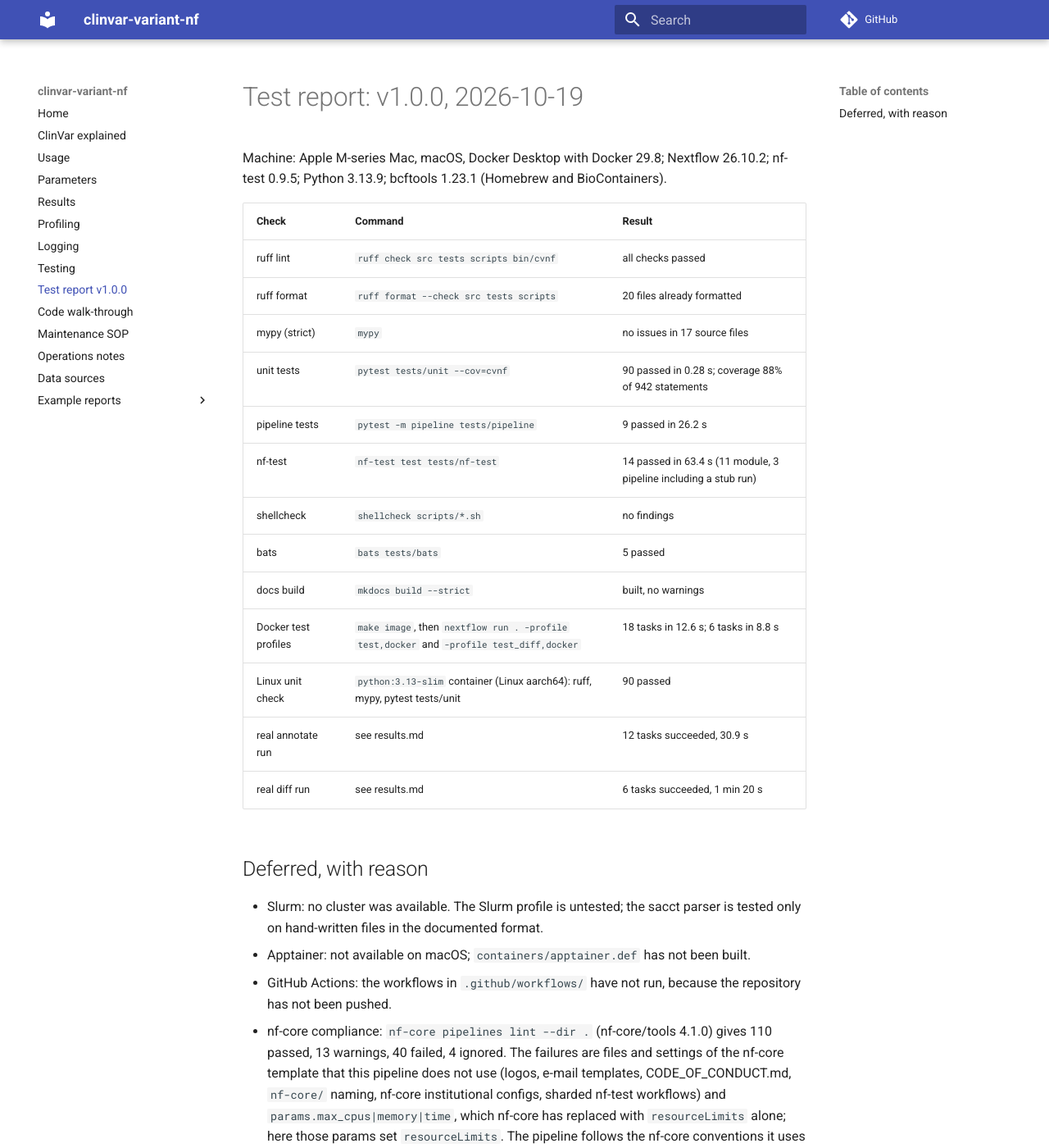
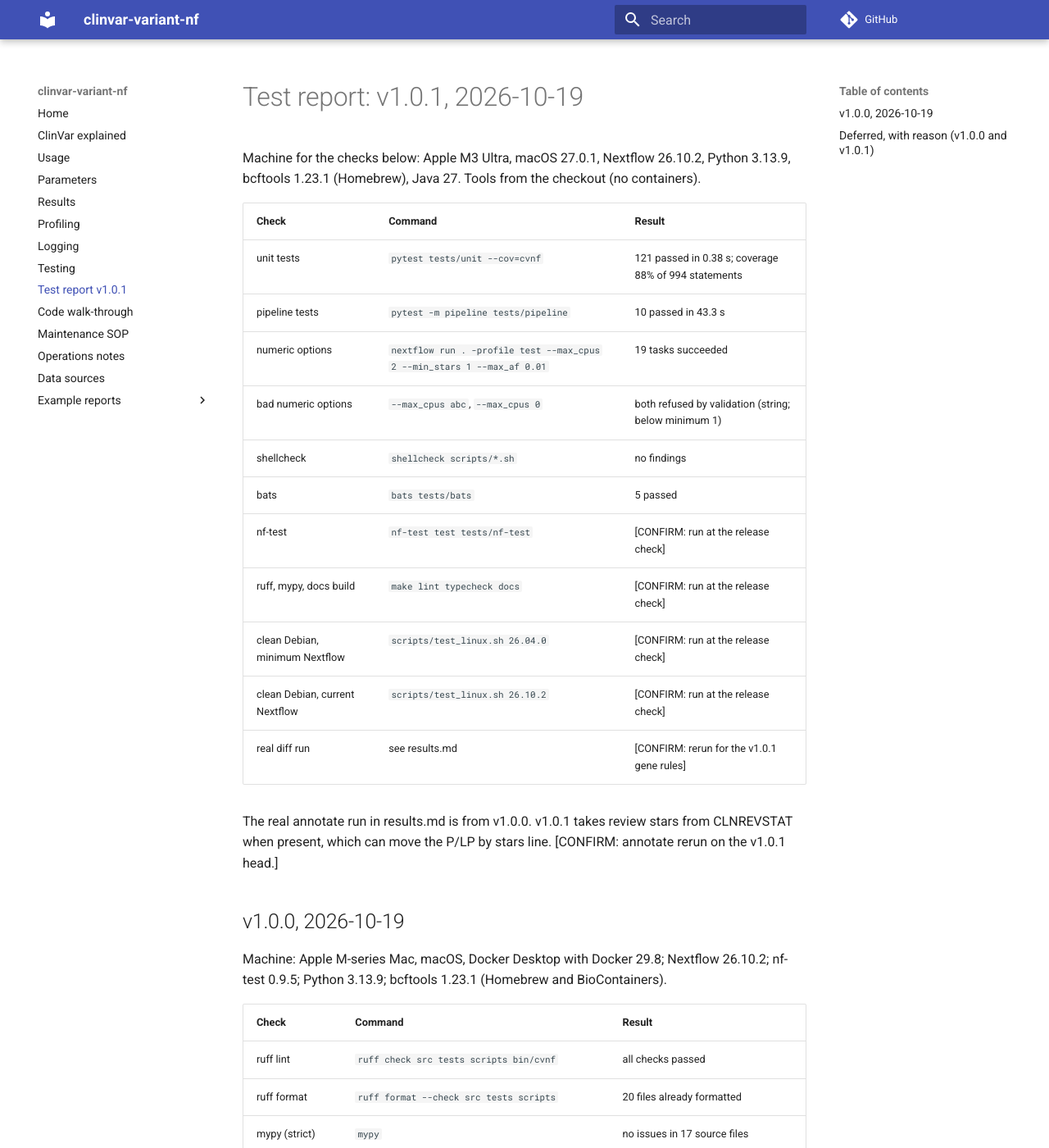
Before and after one commit to Daneshpajouh/clinvar-delta, an MkDocs documentation site: the page built from docs/test_report.md, in a window 1280 px wide and 1400 px high. Shown: the whole window at 82% size. Built offline with MkDocs 1.6.1 and Material for MkDocs 9.7.7, drawn with Linux system fonts in a browser that asks for light colours; comment, search, counter and statistics services are not loaded; some of the changed text lies outside the part shown.

Commit message:
Release files for 1.0.1: changelog, citation, image tag, test report

```diff
--- a/docs/test_report.md
+++ b/docs/test_report.md
@@ -1,4 +1,27 @@
-# Test report: v1.0.0, 2026-10-19
+# Test report: v1.0.1, 2026-10-19
+
+Machine for the checks below: Apple M3 Ultra, macOS 27.0.1, Nextflow 26.10.2, Python
+3.13.9, bcftools 1.23.1 (Homebrew), Java 27. Tools from the checkout (no containers).
+
+| Check | Command | Result |
+|---|---|---|
+| unit tests | `pytest tests/unit --cov=cvnf` | 121 passed in 0.38 s; coverage 88% of 994 statements |
+| pipeline tests | `pytest -m pipeline tests/pipeline` | 10 passed in 43.3 s |
+| numeric options | `nextflow run . -profile test --max_cpus 2 --min_stars 1 --max_af 0.01` | 19 tasks succeeded |
+| bad numeric options | `--max_cpus abc`, `--max_cpus 0` | both refused by validation (string; below minimum 1) |
+| shellcheck | `shellcheck scripts/*.sh` | no findings |
+| bats | `bats tests/bats` | 5 passed |
+| nf-test | `nf-test test tests/nf-test` | [CONFIRM: run at the release check] |
+| ruff, mypy, docs build | `make lint typecheck docs` | [CONFIRM: run at the release check] |
+| clean Debian, minimum Nextflow | `scripts/test_linux.sh 26.04.0` | [CONFIRM: run at the release check] |
+| clean Debian, current Nextflow | `scripts/test_linux.sh 26.10.2` | [CONFIRM: run at the release check] |
+| real diff run | see results.md | [CONFIRM: rerun for the v1.0.1 gene rules] |
+
+The real annotate run in results.md is from v1.0.0. v1.0.1 takes review stars from
+CLNREVSTAT when present, which can move the P/LP by stars line. [CONFIRM: annotate rerun
+on the v1.0.1 head.]
+
+## v1.0.0, 2026-10-19
 
 Machine: Apple M-series Mac, macOS, Docker Desktop with Docker 29.8; Nextflow 26.10.2;
 nf-test 0.9.5; Python 3.13.9; bcftools 1.23.1 (Homebrew and BioContainers).
@@ -19,7 +42,7 @@ nf-test 0.9.5; Python 3.13.9; bcftools 1.23.1 (Homebrew and BioContainers).
 | real annotate run | see results.md | 12 tasks succeeded, 30.9 s |
 | real diff run | see results.md | 6 tasks succeeded, 1 min 20 s |
 
-## Deferred, with reason
+## Deferred, with reason (v1.0.0 and v1.0.1)
 
 - Slurm: no cluster was available. The Slurm profile is untested; the sacct parser is tested
   only on hand-written files in the documented format.
--- a/mkdocs.yml
+++ b/mkdocs.yml
@@ -11,7 +11,7 @@ nav:
   - Profiling: profiling.md
   - Logging: logging.md
   - Testing: testing.md
-  - Test report v1.0.0: test_report.md
+  - Test report v1.0.1: test_report.md
   - Code walk-through: code_walkthrough.md
   - Maintenance SOP: sop.md
   - Operations notes: operations.md
```
Also changed, not shown: CHANGELOG.md (+23 -0 lines), README.md (+1 -1 lines), 2 other files.
